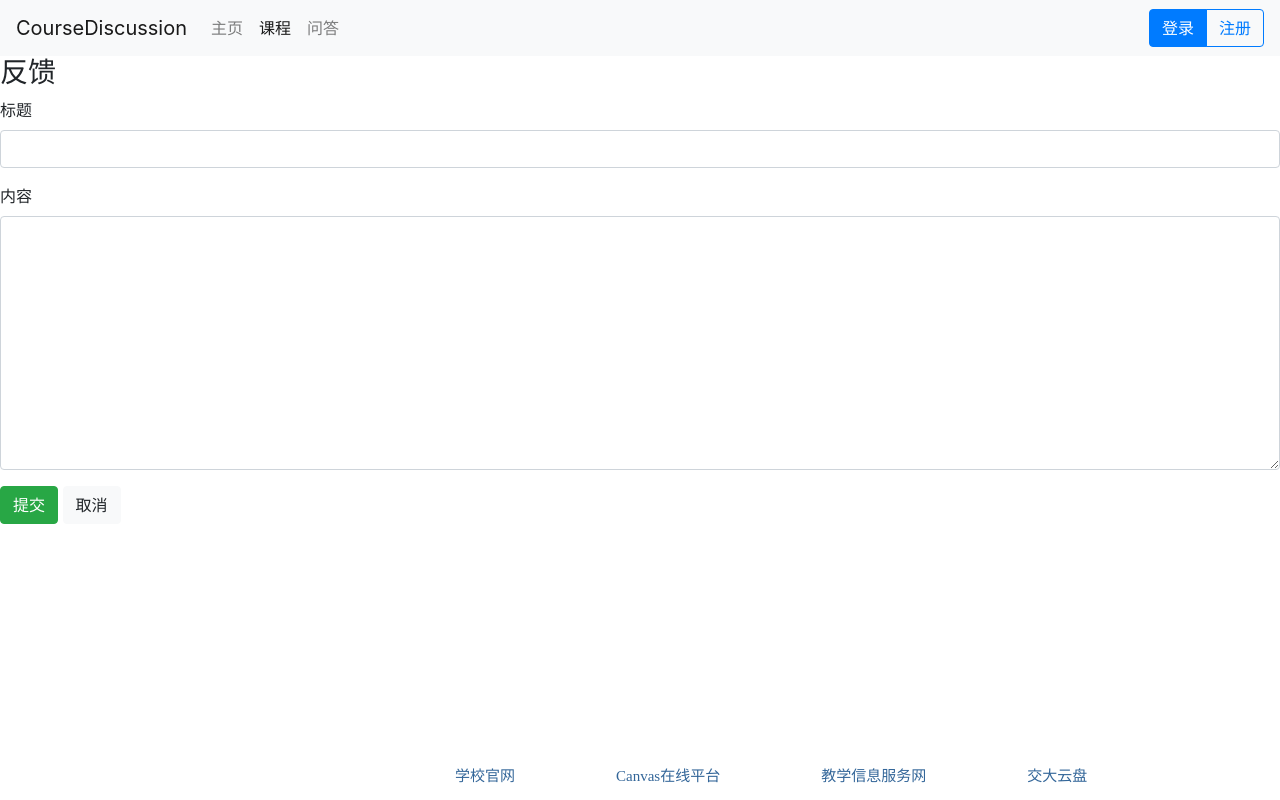
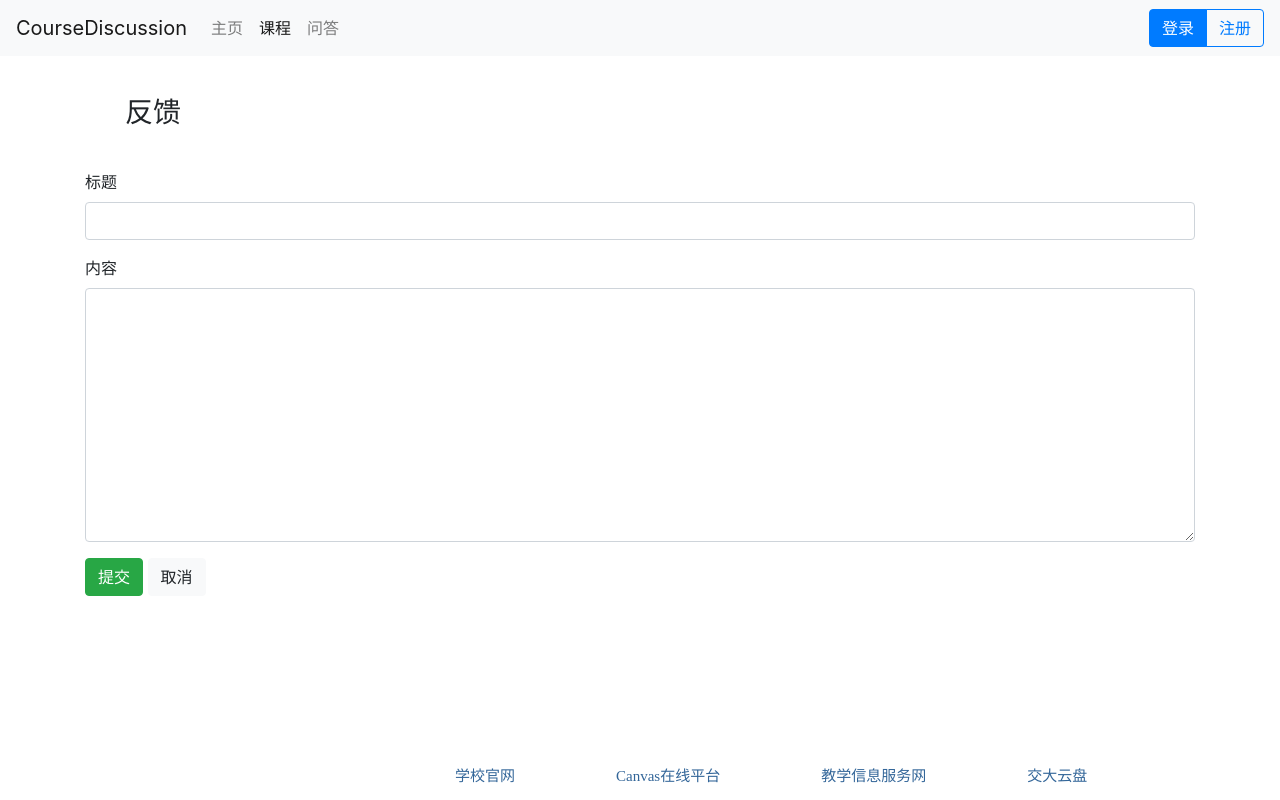
Before and after one commit to WSY-123/CourseDiscussion_1, a Django app: template templates/search/feedback.html in a window 1280 px wide. Run offline with Django 3.2, Linux system fonts and the light colour scheme; the template is opened without the code that fills it: values that come from a table or form of the project are taken from there, others are empty; parts of the project's set-up code (start-up, migrations or seed data) failed here and were passed over; some libraries are stand-ins or nearby versions.

Commit message:
反馈页面排版修复

```diff
--- a/templates/search/feedback.html
+++ b/templates/search/feedback.html
@@ -3,7 +3,8 @@
 {% block title %}反馈{% endblock %}
 
 {% block content %}
-    <h3>反馈</h3>
+    <div class="container">
+    <h3 style="margin: 40px">反馈</h3>
     <form method="post">
         {% csrf_token %}
 
@@ -19,4 +20,5 @@
           <a href="{% url 'search:index' %}" class="btn btn-light">取消</a>
         </div>
     </form>
+    </div>
 {% endblock content %}
```
